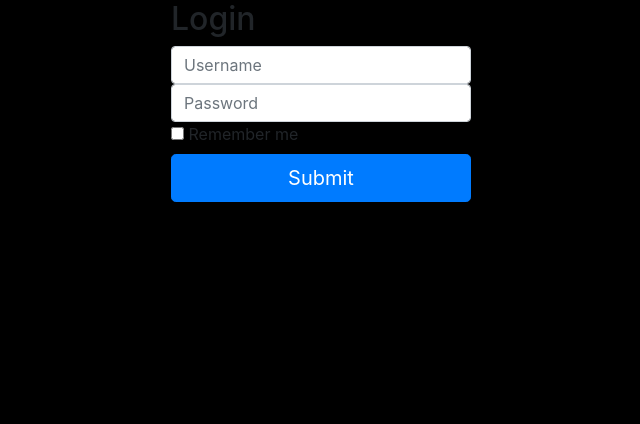
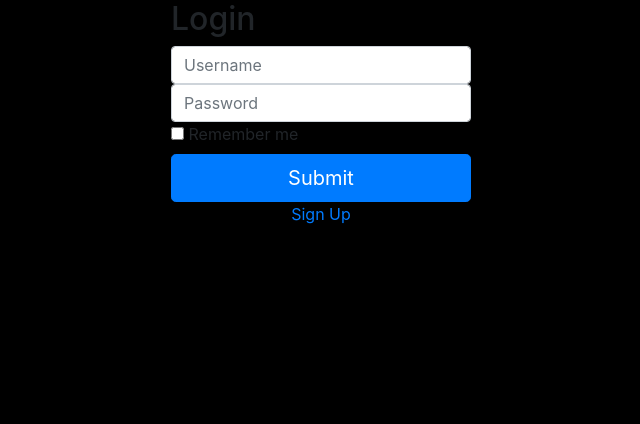
Before and after one commit to EtonMon/cs4501, a Django app: page /login/ in a window 1280 px wide. Shown: the part 136-560 px from the top of the page, without its empty margins (319-959 px from the left). Run offline with Django 3.2, Linux system fonts and the light colour scheme; some libraries are stand-ins or nearby versions.

Commit message:
Signup button on Login Page

```diff
--- a/app/web/webfrontend/templates/webfrontend/login.html
+++ b/app/web/webfrontend/templates/webfrontend/login.html
@@ -9,6 +9,7 @@
             <input type="checkbox" value="remember-me" id="rememberMe" name="rememberMe"> Remember me
         </label>
         <button class="btn btn-lg btn-primary btn-block" onclick="return false" id="loginbutton">Submit</button>
+        <a href="http://localhost:8000/signup/"><p style="text-align:center">Sign Up</a>
     <br/>
 </form>
 </div>
```
